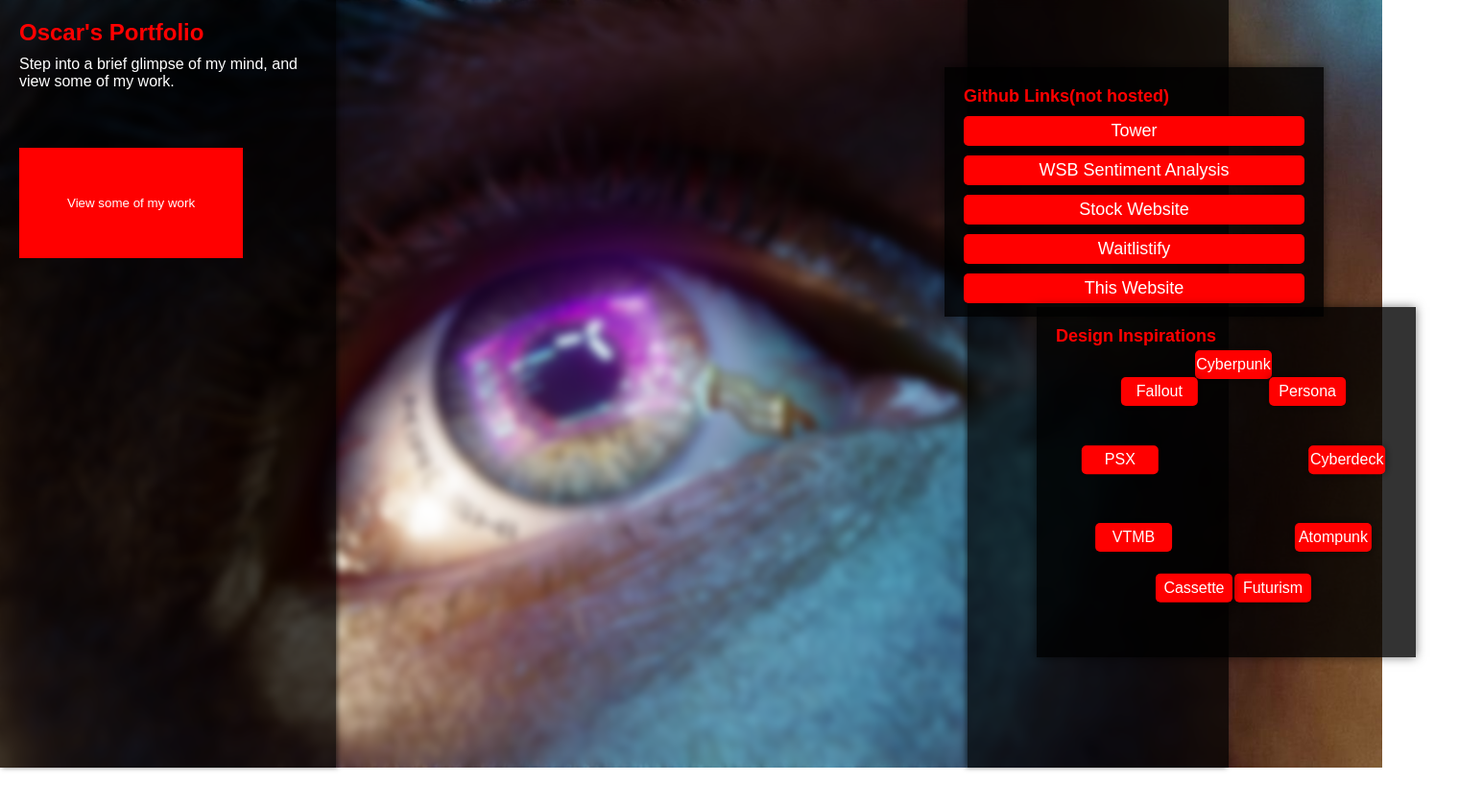
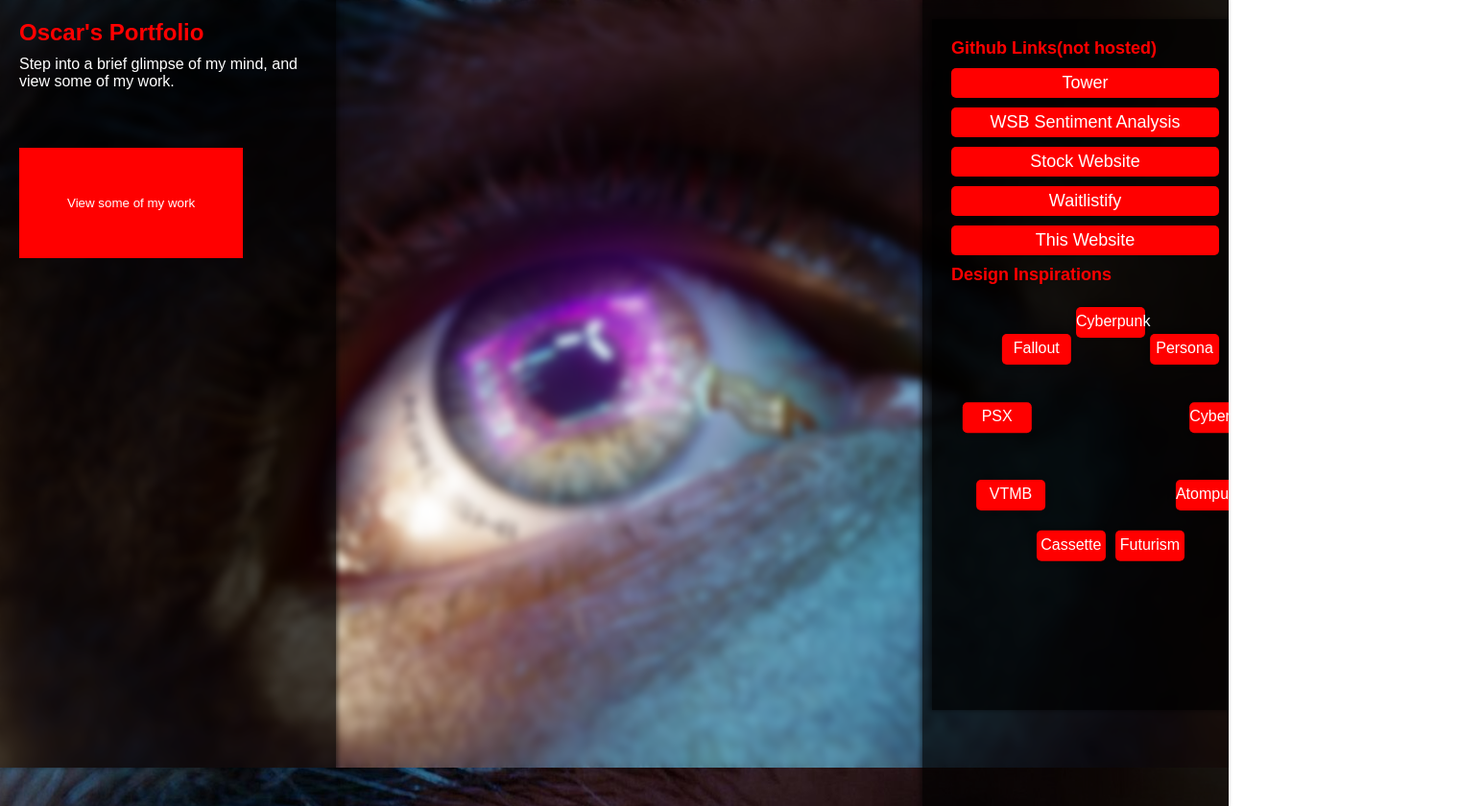
Before and after one commit to ocansino/Portfolio, a plain HTML site: page menu.html in a window 1280 px wide. Shown: the whole page at 96% size, 1545 px wide, since content can reach past the window. Before the commit the page ends 800 px from the top, so only its background shows below. Drawn offline with Linux system fonts and the light colour scheme.

Commit message:
main page fix

```diff
--- a/menu.html
+++ b/menu.html
@@ -18,9 +18,17 @@
         </div>
         <div class="main-content">
 
-            <div class="setup-container">
-                    <div class="setup">
-                        <h2>Github Links(not hosted)</h2>
+            <div class="setup-container2">
+                    <div class="setup2">
+
+
+                    </div>
+
+            </div>
+
+            <div class="right-content">
+                <div class="setup">
+                <h2>Github Links(not hosted)</h2>
                         <ul>
 
                             <button onclick="location.href='https://github.com/ocansino/Tower'" type="button" class="btn">Tower</button>
@@ -30,13 +38,8 @@
                             <button onclick="location.href='https://github.com/ocansino/Portfolio'" type="button" class="btn">This Website</button>
 
                         </ul>
-                    </div>
-            </div>
-            <div class="options-container">
-                    <div class="options">
-                    <h2>Design Inspirations</h2>
-
-                    <div class="radial-menu">
+                <h2>Design Inspirations</h2>
+                <div class="radial-menu">
                 <div class="menu-item" id="item1" onclick="location.href='https://cdn.shopify.com/s/files/1/0656/6631/8569/files/cyberpunk-techwearstorm-2.webp?v=1710785942'">Cyberpunk</div>
                 <div class="menu-item" id="item2" onclick="location.href='https://personacentral.com/wp-content/uploads/2023/11/P3R-Menu-2.webp'">Persona</div>
                 <div class="menu-item" id="item3" onclick="location.href='https://static1.srcdn.com/wordpress/wp-content/uploads/2022/10/Johnny-Silverhands-Cyberdeck-in-Cyberpunk-2077.jpg'">Cyberdeck</div>
@@ -47,9 +50,13 @@
                 <div class="menu-item" id="item8" onclick="location.href='https://i.ytimg.com/vi/m3Wf-EegBgg/maxresdefault.jpg'">PSX</div>
                 <div class="menu-item" id="item9" onclick="location.href='https://pbs.twimg.com/media/FIg_KKDWUAcrH8M.jpg'">Fallout</div>
             </div>
-                    </div>
-            </div>
-            <div class="right-content">
+                </div>
+
+
+
+
+
+
 
 
             </div>
--- a/menuStyles.css
+++ b/menuStyles.css
@@ -27,6 +27,7 @@ body {
     padding: 20px;
     background: rgba(0, 0, 0, 0.7);
     box-shadow: 2px 0 5px rgba(0, 0, 0, 0.5);
+    position: relative;
 }
 
 .sidebar h1 {
@@ -74,26 +75,28 @@ body {
 .main-content {
     width: 75%;
     display: flex;
-    justify-content: center;
-    align-items: center;
+    justify-content: right;
+    align-items: right;
     position: relative;
 }
 
 .radial-menu {
     position: absolute;
-    width: 300px;
-    height: 300px;
+    width: 30%;
+    height: 30%;
     border-radius: 50%;
-    left: 165px;
-    top: 165px;
+    left: 150px;
+    top: 420px;
     #background: rgba(0, 0, 0, 0.8);
 
 }
 
 .menu-item {
     position: absolute;
-    width: 80px;
-    height: 30px;
+    #width: 80px;
+    #height: 30px;
+    width: 75%;
+    height: 15%;
     #background-color: rgba(255, 255, 255, 0.2);
     #background: rgba(0, 0, 0, 0.8);
     background: #ff0000;
@@ -121,12 +124,13 @@ body {
 .menu-item:nth-child(9) { transform: rotate(320deg) translate(0, -120px) rotate(-320deg); }
 
 .right-content {
-    position: absolute;
-    right: 0px;
-    top: 0px;
-    bottom: 0px;
+    position: relative;
+    #right: -401px;
+    #top: 0px;
+    #bottom: 0px;
     #width: 300px;
-    width: 25%;
+    width: 30%;
+    height: 100%;
     background: rgba(0, 0, 0, 0.7);
     padding: 20px;
     box-shadow: -2px 0 5px rgba(0, 0, 0, 0.5);
@@ -140,17 +144,17 @@ body {
 }
 
 .setup {
-    margin-top: 20px;
+    position: relative;
+    right: 10px;
+    #top: 0px;
+    #bottom: 0px;
+    #width: 300px;
+    width: 100%;
+    height: 85%;
+    background: rgba(0, 0, 0, 0.7);
     padding: 20px;
-    background: rgba(0, 0, 0, 0.8);
-    box-shadow: 0 0 10px rgba(0, 0, 0, 0.5);
-    width: 355px;
-    #width: 100%;
-    height: 220px;
-    position: absolute;
-    top: -350px;
-    left: 169px;
-    z-index: 1;
+    box-shadow: -2px 0 5px rgba(0, 0, 0, 0.5);
+    overflow-y: auto;
 }
 
 .setup h2 {
@@ -170,15 +174,15 @@ body {
 }
 
 .options {
-    margin-top: 20px;
+    margin-top: 0px;
     padding: 20px;
     background: rgba(0, 0, 0, 0.8);
     box-shadow: 0 0 10px rgba(0, 0, 0, 0.5);
-    width: 355px;
-    height: 325px;
+    width: 100%;
+    height: 40%;
     position: absolute;
     top: 300px;
-    left: 730px;
+    left: -30px;
     z-index: 1;
 }
 
```
